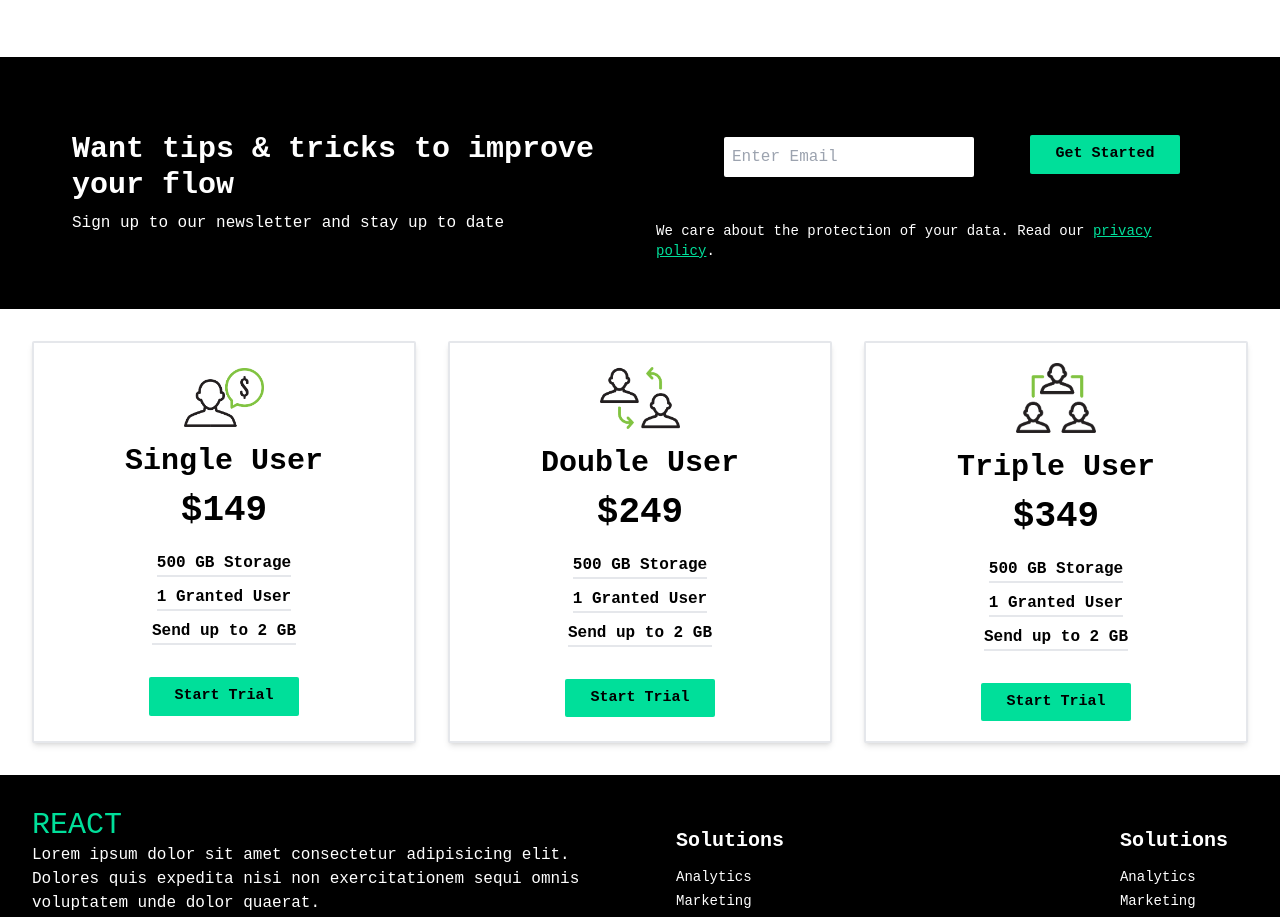
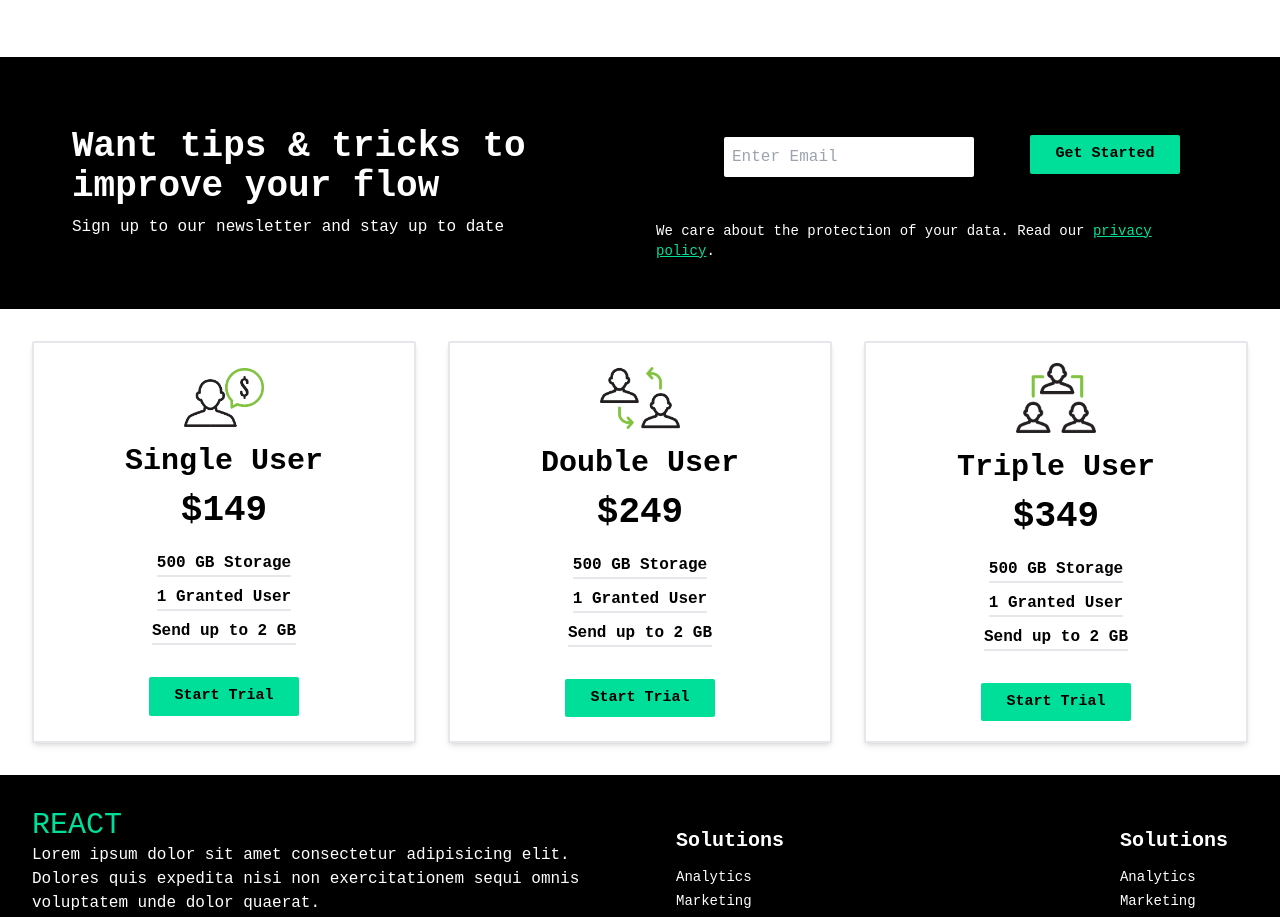
Before and after one commit to AkashMundari/React-Tailwind-Responsive-01, a React (Vite) app: page / in a window 1280 px wide. Shown: the part 1340-2257 px from the top of the page. Built offline with nearby package versions, Linux system fonts and the light colour scheme.

Commit message:
Update Newsletter.jsx

```diff
--- a/src/components/Newsletter.jsx
+++ b/src/components/Newsletter.jsx
@@ -3,7 +3,7 @@
     <>
       <div className="p-8 grid md:grid-cols-2 mx-auto max-w-[1200px]">
         <div className="text-white flex flex-col justify-center items-center md:items-start">
-          <h1 className="md:text-3xl sm:text-2xl text-xl mb-2 font-bold">
+          <h1 className="md:text-4xl sm:text-2xl text-xl mb-2 font-bold">
             Want tips & tricks to improve your flow
           </h1>
           <p classname="text-[5px]">Sign up to our newsletter and stay up to date</p>
```
